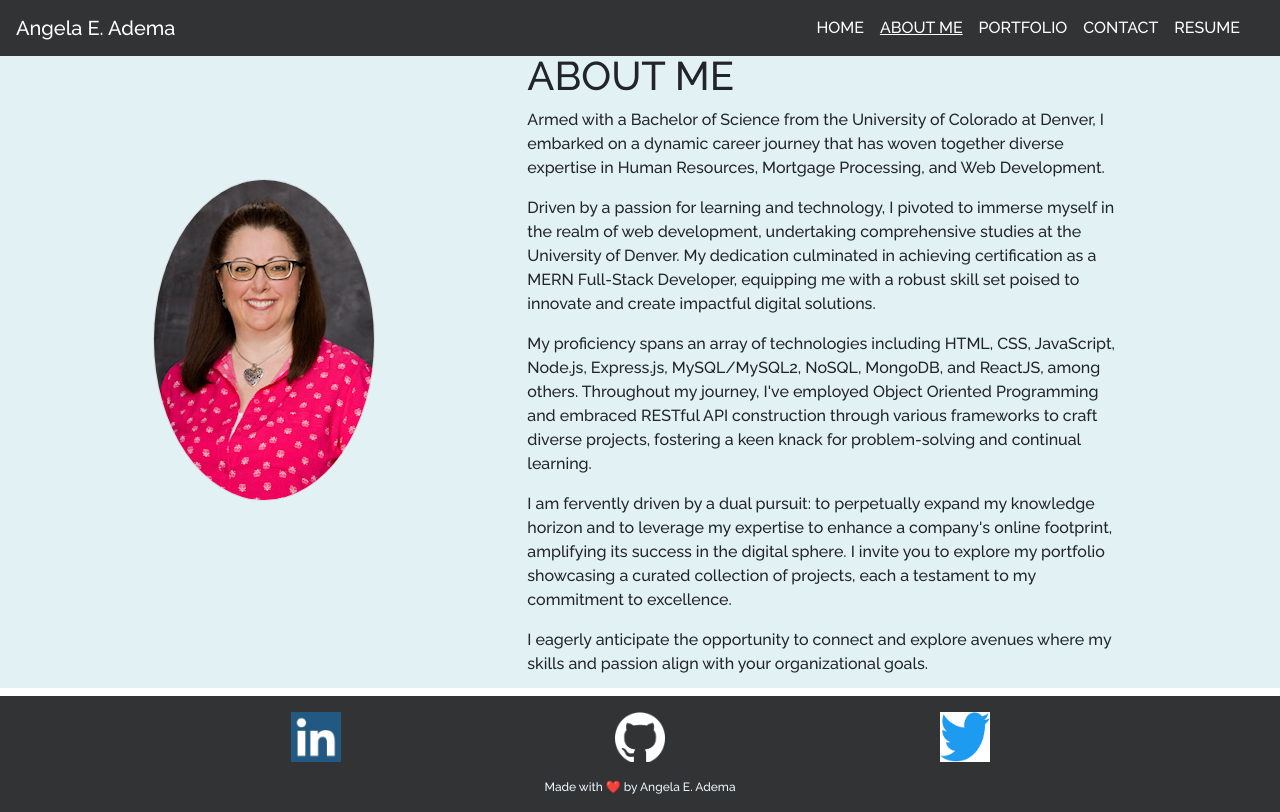
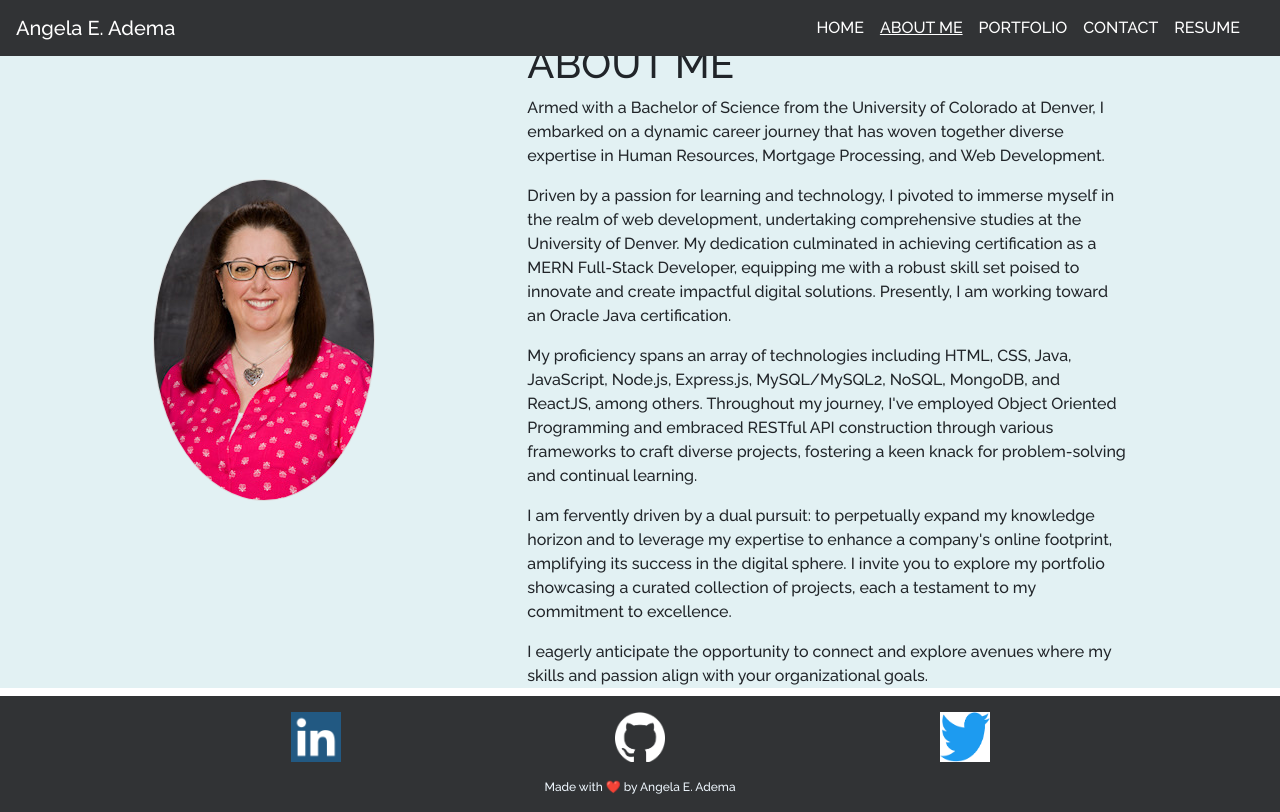
Before and after one commit to Angi-Adema/React-Portfolio, a React (Create React App) app: page / in a window 1280 px wide. Both pictures are taken after a click on the button "ABOUT ME". Built offline with nearby package versions, Linux system fonts and the light colour scheme.

Commit message:
updated the About Me section to include Java

```diff
--- a/src/components/aboutMe/AboutMe.js
+++ b/src/components/aboutMe/AboutMe.js
@@ -22,10 +22,10 @@ function AboutMe() {
           studies at the University of Denver. My dedication culminated in
           achieving certification as a MERN Full-Stack Developer, equipping me
           with a robust skill set poised to innovate and create impactful
-          digital solutions.
+          digital solutions. Presently, I am working toward an Oracle Java certification.
         </p>
         <p>
-          My proficiency spans an array of technologies including HTML, CSS,
+          My proficiency spans an array of technologies including HTML, CSS, Java,
           JavaScript, Node.js, Express.js, MySQL/MySQL2, NoSQL, MongoDB, and
           ReactJS, among others. Throughout my journey, I've employed Object
           Oriented Programming and embraced RESTful API construction through
```
